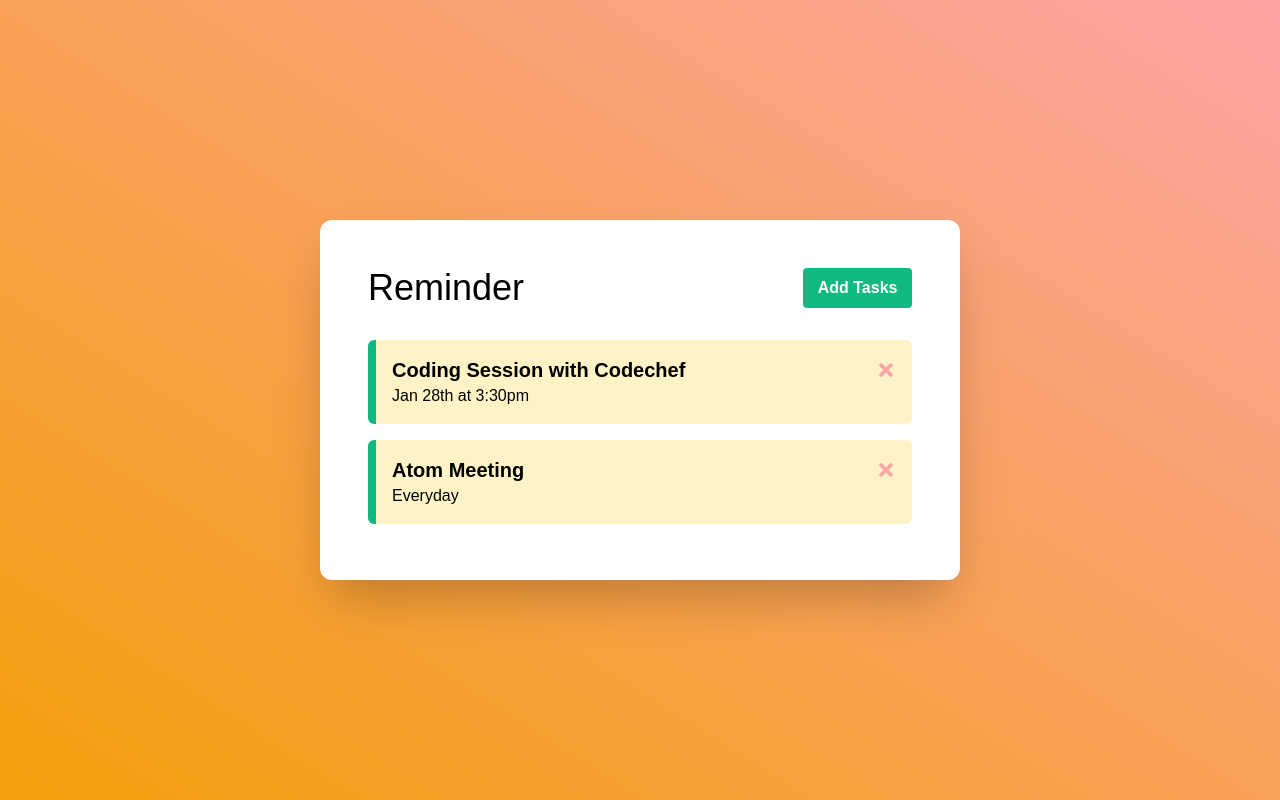
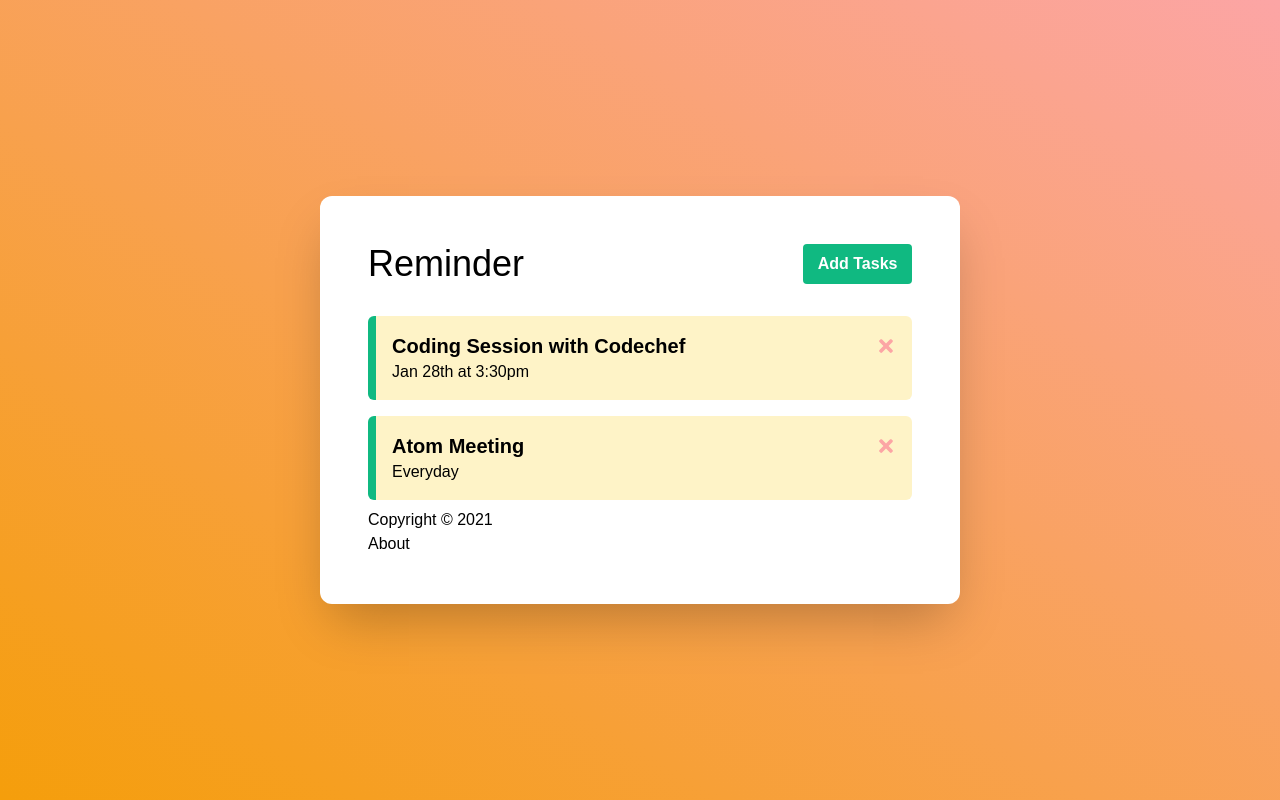
Before and after one commit to AbhinavRobinson/one-react-app, a React (Create React App) app: page / in a window 1280 px wide. Built offline with nearby package versions, Linux system fonts and the light colour scheme; data requests are answered from the project's data file.

Commit message:
(feat): add router

```diff
--- a/package.json
+++ b/package.json
@@ -44,6 +44,7 @@
     ]
   },
   "devDependencies": {
+    "@types/react-router-dom": "^5.1.7",
     "autoprefixer": "^10.2.3",
     "postcss": "^8.2.4",
     "tailwindcss": "^2.0.2"
--- a/src/App.tsx
+++ b/src/App.tsx
@@ -1,7 +1,10 @@
 import { useState, useEffect } from "react";
+import { BrowserRouter as Router, Route } from "react-router-dom";
+
 import Header from "./components/Header";
 import Tasks from "./components/Tasks";
 import AddTasks from "./components/AddTasks";
+import Footer from "./components/Footer";
 
 /** Reminder Component
  * @returns App
@@ -137,6 +140,7 @@
   };
 
   return (
+    <Router>
       <div className="flex items-center justify-center w-screen h-screen p-8 m-0 bg-gradient-to-tr from-yellow-500 to-red-300">
         <div className="flex flex-col w-2/3 h-auto max-w-screen-sm p-12 m-0 bg-white shadow-2xl rounded-xl">
           <Header
@@ -155,8 +159,10 @@
           ) : (
             "No Tasks Added"
           )}
+          <Footer />
         </div>
       </div>
+    </Router>
   );
 };
 
--- /dev/null
+++ b/src/components/Footer.tsx
@@ -0,0 +1,10 @@
+const Footer = () => {
+  return (
+    <footer>
+      <p>Copyright &copy; 2021</p>
+      <a href="/about">About</a>
+    </footer>
+  );
+};
+
+export default Footer;
```
Also changed, not shown: src/components/About.tsx (added, +10 -0 lines), 2 other files (tests, documents, lock files or other folders). Lines whose indentation alone changed are shown as unchanged.
